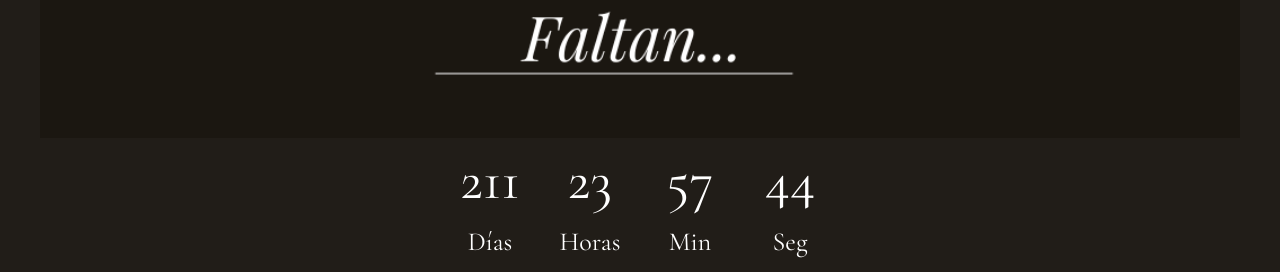
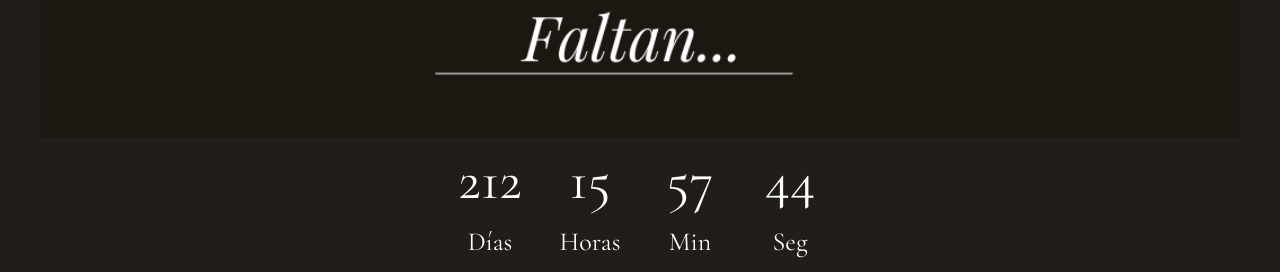
Before and after one commit to juanedsa/boda, a React (Vite) app: page / in a window 1280 px wide. Shown: the part 11140-11412 px from the top of the page. Built offline with nearby package versions, Linux system fonts and the light colour scheme.

Commit message:
fix background and add footer

```diff
--- a/src/App.css
+++ b/src/App.css
@@ -4,5 +4,12 @@
   padding: 0;
   text-align: center;
 
-  background-color: #211D18;
+  background-color: #211d18 !important;
 }
+
+.footer {
+  margin: 20px 10px;
+  color: grey;
+  text-align: center;
+  font-size: 12px;
+}
--- a/src/App.tsx
+++ b/src/App.tsx
@@ -6,6 +6,9 @@ function App() {
   return (
     <>
       <Header />
+      <div className='footer'>
+        <p>Derechos de autor © 2024. Todos los derechos reservados. Creado con amor y pasión por Andre y Juan. ¡Gracias por visitarnos!</p>
+      </div>
     </>
   )
 }
--- a/src/components/countdown/Countdown.tsx
+++ b/src/components/countdown/Countdown.tsx
@@ -6,7 +6,7 @@ function Countdown() {
   const [timeLeft, setTimeLeft] = useState(getTimeLeft())
 
   function getTimeLeft() {
-    const targetDate: number = new Date('2024-10-05T00:00:00').getTime()
+    const targetDate: number = new Date('2024-10-05T16:00:00').getTime()
     const now = new Date().getTime()
     const diff = targetDate - now
 
--- a/src/index.css
+++ b/src/index.css
@@ -1,10 +1,10 @@
 :root {
-  font-family: 'Cormorant Garamond', serif;
+  font-family: 'Cormorant Garamond', serif !important;
   line-height: 1.5;
   font-weight: 400;
 
   color: #e2725b;
-  background-color: #211D18;
+  background-color: #211d18 !important;
 
   font-synthesis: none;
   text-rendering: optimizeLegibility;
@@ -16,7 +16,7 @@ body {
   margin: 0;
   display: flex;
   justify-content: center;
-
+  background-color: #211d18 !important;
   min-width: 320px;
   min-height: 100vh;
 }
```
